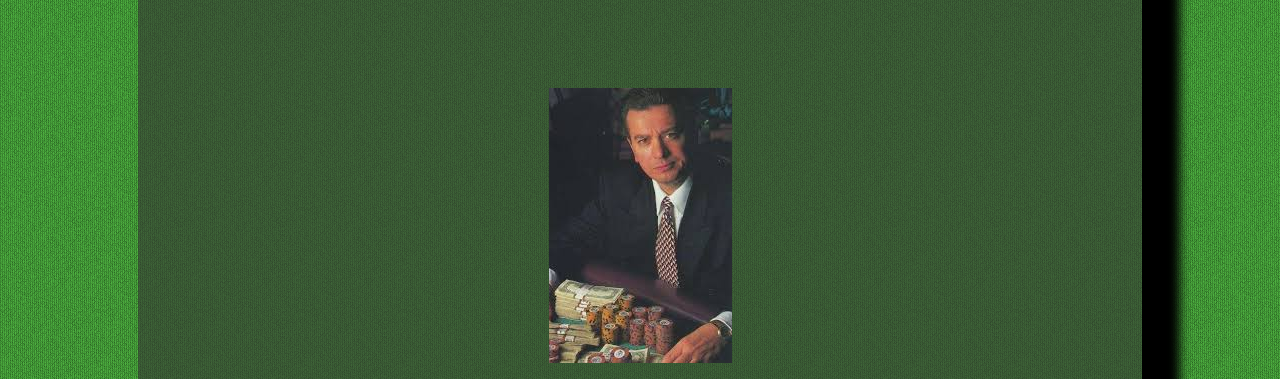
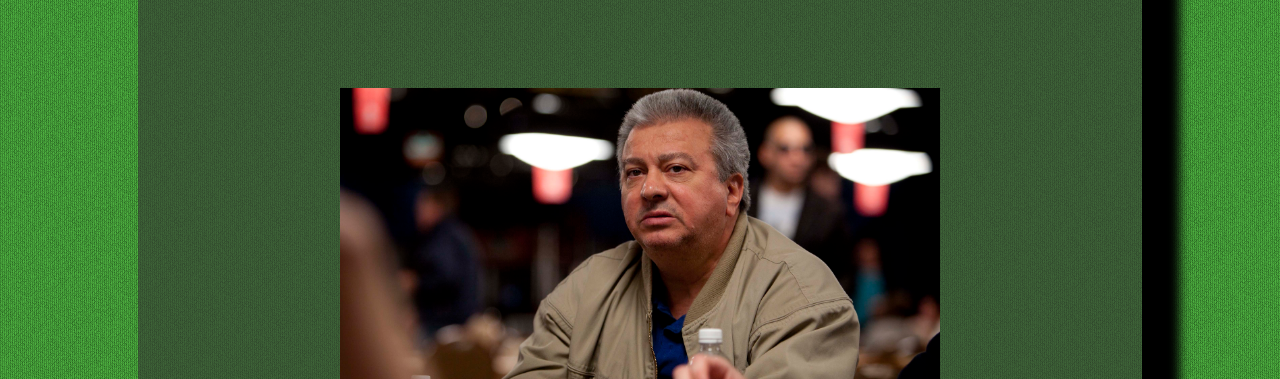
Before and after one commit to jeff529/FCC-project-00-tribute-page, a plain HTML site: page index.html in a window 1280 px wide. Shown: the part 400-779 px from the top of the page. Drawn offline with nearby package versions, Linux system fonts and the light colour scheme.

Commit message:
new photo

```diff
--- a/index.html
+++ b/index.html
@@ -21,7 +21,7 @@
 
 
         <div class="img-div">
-            <img id="image" src="/images/Archie_Karas.jpg" alt="Portrait of Archie Karas">
+            <img id="image" src="/images/archie2.jpg" alt="Portrait of Archie Karas">
             <div id="img-caption">Anargyros Nicholas Karabourniotis</div>
         </div>
 
--- a/style.css
+++ b/style.css
@@ -28,7 +28,6 @@ body {
 #img-caption {
     margin-top: 15px;
 }
-
 
 
 .container {
@@ -90,9 +89,10 @@ margin: 25px;
     margin-bottom: 47px;
 }
 
-image {
+#image {
     max-width: 100%;
+    margin: 0 auto;
     display: block;
     height: auto;
-
+    width: 600px;
 }
```
Also changed, not shown: images/archie2.jpg (added).
